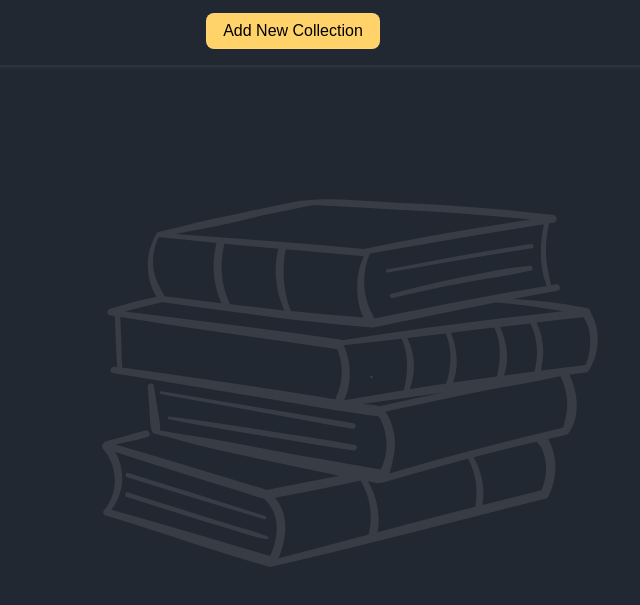
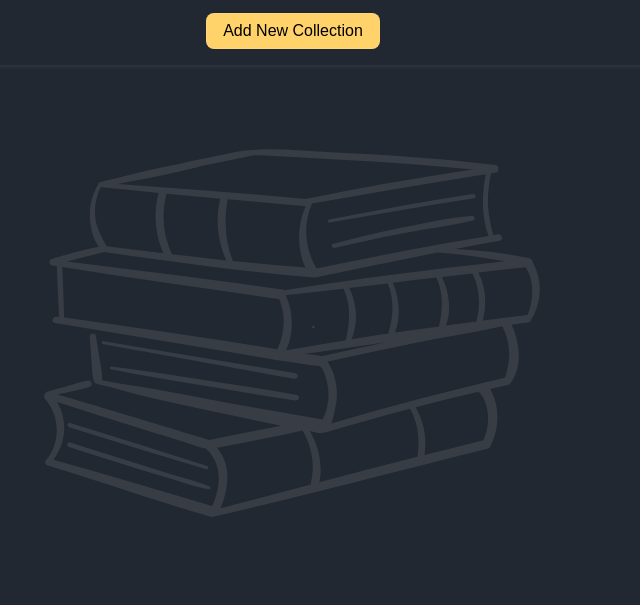
Before and after one commit to jlescarlan11/book-library, a plain HTML site: page index.html in a window 1280 px wide. Shown: the part 67-672 px from the top of the page, without its empty margins (347-987 px from the left). Drawn offline with Linux system fonts and the light colour scheme.

Commit message:
adjusted the background img

```diff
--- a/style.css
+++ b/style.css
@@ -105,11 +105,17 @@ body {
 }
 
 .book-background {
+  --size: 50rem;
+
+  height: var(--size);
+  width: var(--size);
+
   fill: red;
 
   position: fixed;
-  top: calc(100% / 4);
-  left: 35%;
+
+  top: calc(50% - calc(var(--size) / 2));
+  left: calc(50% - calc(var(--size) / 2));
   z-index: -1;
   opacity: 0.1;
 }
```
